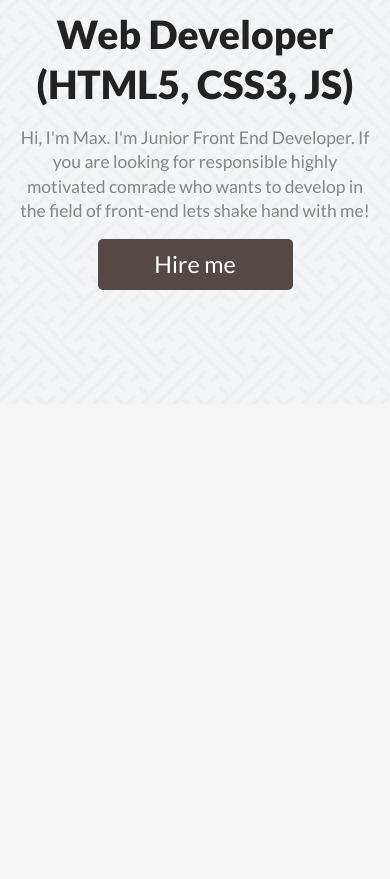
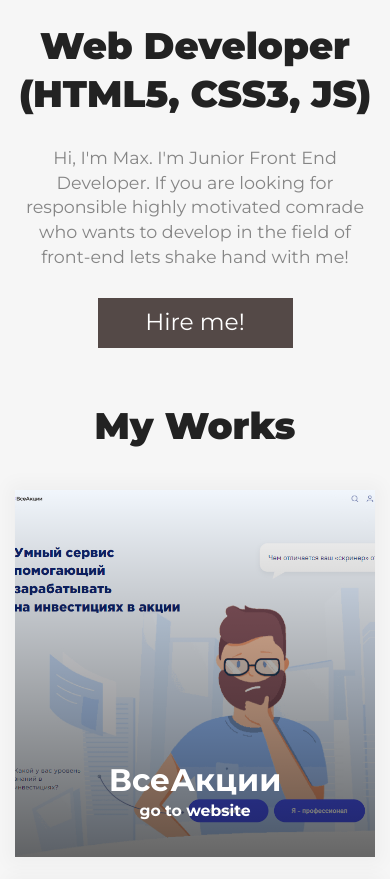
Before and after one commit to Maksyutka/portfolio, a plain HTML site: page index.html in a window 390 px wide. Shown: the part 440-1319 px from the top of the page. Before the commit the page ends 844 px from the top, so only its background shows below. Drawn offline with Linux system fonts and the light colour scheme.

Commit message:
added my works

```diff
--- a/index.html
+++ b/index.html
@@ -13,10 +13,53 @@
 					<span class="main__name">Max Shevchenko</span>
 					<h1>Web Developer (HTML5, CSS3, JS)</h1>
 					<span class="main__subtitle">Hi, I'm Max. I'm Junior Front End Developer. If you are looking for responsible highly motivated comrade who wants to develop in the field of front-end lets shake hand with me!</span>
-					<button>Hire me</button>
+					<button>Hire me!</button>
 				</div>
 				<div class="main__photo">
 					<img src="images/content/me.jpg" />
+				</div>
+			</div>
+		</section>
+		<section class="works">
+			<div class="container">
+				<h2>My Works</h2>
+				<div class="works__wrapper">
+					<a class="works__item">
+						<div class="img-wrapper">
+							<img src="images/content/site1.jpg" />
+						</div>
+						<div class="item__info">
+							<h3>ВсеАкции</h3>
+							<span class="info__subtitle">go to website</span>
+						</div>
+					</a>
+					<a class="works__item">
+						<div class="img-wrapper">
+							<img src="" />
+						</div>
+						<div class="item__info">
+							<h3>My Future Project</h3>
+							<span class="info__subtitle">go to website</span>
+						</div>
+					</a>
+					<a class="works__item">
+						<div class="img-wrapper">
+							<img src="" />
+						</div>
+						<div class="item__info">
+							<h3>My Future Project</h3>
+							<span class="info__subtitle">go to website</span>
+						</div>
+					</a>
+					<a class="works__item">
+						<div class="img-wrapper">
+							<img src="" />
+						</div>
+						<div class="item__info">
+							<h3>My Future Project</h3>
+							<span class="info__subtitle">go to website</span>
+						</div>
+					</a>
 				</div>
 			</div>
 		</section>
--- a/scss/_main.scss
+++ b/scss/_main.scss
@@ -1,9 +1,8 @@
-@import url("https://fonts.googleapis.com/css2?family=Lato:wght@400;700;900&display=swap");
+@import url("https://fonts.googleapis.com/css2?family=Montserrat:wght@400;500;600;700;800;900&display=swap");
 
 body {
-	font-family: "Lato", sans-serif;
+	font-family: "Montserrat", sans-serif;
 	background-color: #f6f6f6;
-	background-image: url(../images/backgrounds/bg.png);
 }
 
 .container {
@@ -27,7 +26,7 @@ body {
 
 			.main__name {
 				color: #544947;
-				font-weight: 900;
+				font-weight: 700;
 				font-size: 32px;
 
 				&::before {
@@ -42,7 +41,7 @@ body {
 			}
 
 			h1 {
-				font-size: 82px;
+				font-size: 70px;
 				font-weight: 900;
 				max-width: 717px;
 				width: 100%;
@@ -59,11 +58,10 @@ body {
 				padding: 15px;
 				background-color: #544947;
 				color: #fff;
-				border-radius: 5px;
 				max-width: 220px;
 				font-size: 24px;
 				transition: background-color 0.3s ease-in-out;
-				margin: 0;
+				margin: auto 0 0 0;
 
 				&:hover {
 					background-color: #7a6a67;
@@ -76,7 +74,6 @@ body {
 			img {
 				width: 100%;
 				height: auto;
-				border-radius: 5px;
 				display: block;
 			}
 		}
@@ -85,15 +82,15 @@ body {
 	@media (max-width: 1470px) {
 		.container {
 			.main__info {
-				grid-gap: 4vw;
+				grid-gap: 3.3vw;
 
 				h1 {
 					max-width: 49vw;
-					font-size: 5.5vw;
+					font-size: 4.9vw;
 				}
 
 				.main__subtitle {
-					font-size: 1.8vw;
+					font-size: 1.75vw;
 				}
 
 				.main__name {
@@ -114,7 +111,12 @@ body {
 		}
 	}
 
+	@media (max-width: 1200px) {
+		padding: 60px 0;
+	}
+
 	@media (max-width: 992px) {
+		padding: 40px 0;
 		.container {
 			.main__info {
 				button {
@@ -135,8 +137,9 @@ body {
 			.main__info {
 				width: 100%;
 				max-width: 100%;
+				grid-gap: 7.3vw;
 				h1 {
-					font-size: 9vw;
+					font-size: 9.5vw;
 					max-width: 100%;
 					text-align: center;
 				}
@@ -176,7 +179,7 @@ body {
 		.container {
 			.main__info {
 				h1 {
-					font-size: 10vw;
+					font-size: 9.5vw;
 				}
 
 				.main__subtitle {
@@ -199,3 +202,163 @@ body {
 		}
 	}
 }
+
+.works {
+	padding-bottom: 100px;
+	.container {
+		h2 {
+			font-size: 70px;
+			font-weight: 900;
+			max-width: 100%;
+			width: 100%;
+			text-align: center;
+			margin-bottom: 100px;
+		}
+
+		.works__wrapper {
+			display: grid;
+			grid-template-columns: repeat(2, 1fr);
+			grid-gap: 25px;
+			.works__item {
+				position: relative;
+
+				.img-wrapper {
+					height: 715px;
+
+					img {
+						height: 100%;
+						width: 100%;
+						display: block;
+						box-shadow: 0px 0px 17px 7px rgba(0, 0, 0, 0.03);
+						position: relative;
+						object-fit: cover;
+					}
+
+					&::after {
+						content: "";
+						position: absolute;
+						bottom: 0;
+						left: 0;
+						width: 100%;
+						height: 100%;
+						transition: opacity 0.25s ease;
+						z-index: 1;
+						background: linear-gradient(180deg, transparent, #000);
+						opacity: 0.6;
+					}
+				}
+
+				.item__info {
+					position: absolute;
+					bottom: 40px;
+					left: 50%;
+					transform: translateX(-50%);
+					color: #fff;
+					z-index: 10;
+					width: 100%;
+					h3 {
+						font-size: 48px;
+						font-weight: 700;
+						text-align: center;
+					}
+
+					.info__subtitle {
+						font-size: 28px;
+						font-weight: 700;
+						display: inline-block;
+						width: 100%;
+						text-align: center;
+					}
+				}
+			}
+		}
+	}
+
+	@media (max-width: 1470px) {
+		.container {
+			h2 {
+				font-size: 4.9vw;
+			}
+
+			.works__wrapper {
+				.works__item {
+					.img-wrapper {
+						height: 48vw;
+						img {
+						}
+					}
+				}
+			}
+		}
+	}
+
+	@media (max-width: 1200px) {
+		padding-bottom: 60px;
+		.container {
+			h2 {
+				margin-bottom: 60px;
+			}
+
+			.works__wrapper {
+				.works__item {
+					.img-wrapper {
+						img {
+						}
+					}
+
+					.item__info {
+						h3 {
+							font-size: 4vw;
+						}
+
+						.info__subtitle {
+							font-size: 2vw;
+						}
+					}
+				}
+			}
+		}
+	}
+
+	@media (max-width: 992px) {
+		padding-bottom: 40px;
+		.container {
+			h2 {
+				margin-bottom: 40px;
+			}
+		}
+	}
+
+	@media (max-width: 768px) {
+		padding-bottom: 15px;
+		.container {
+			h2 {
+				margin-bottom: 40px;
+				margin-top: 10vw;
+				font-size: 9.5vw;
+			}
+
+			.works__wrapper {
+				grid-template-columns: repeat(1, 1fr);
+				.works__item {
+					.img-wrapper {
+						height: 94vw;
+						img {
+						}
+					}
+
+					.item__info {
+						bottom: 9vw;
+						h3 {
+							font-size: 8vw;
+						}
+
+						.info__subtitle {
+							font-size: 4vw;
+						}
+					}
+				}
+			}
+		}
+	}
+}
--- a/scss/_ui.scss
+++ /dev/null
@@ -1,66 +0,0 @@
-button {
-	display: flex;
-	align-items: center;
-	justify-content: center;
-	background: #c0c0c0;
-	border-radius: 3px;
-	margin: 10px;
-	padding: 10px;
-}
-
-button:focus {
-	background: #8f8f8f;
-}
-
-*,
-*:focus,
-*:focus-visible,
-button:focus,
-button:focus-visible,
-.btn:focus,
-.btn:focus-visible,
-a:focus,
-a:focus-visible,
-.btn,
-a {
-	outline: none !important;
-	outline: 0 !important;
-	outline-width: 0 !important;
-	box-shadow: none !important;
-	-moz-box-shadow: none !important;
-	-webkit-box-shadow: none !important;
-	-webkit-tap-highlight-color: transparent !important;
-	-webkit-direct-focus: none !important;
-	-webkit-focus-ring-color: transparent auto 0px;
-	outline-style: none !important;
-	outline: -webkit-focus-ring-color auto 0px;
-	outline: transparent auto 0px;
-}
-.btn {
-	outline: none !important;
-	outline: 0 !important;
-	outline-width: 0 !important;
-	box-shadow: none !important;
-	-moz-box-shadow: none !important;
-	-webkit-box-shadow: none !important;
-	-webkit-tap-highlight-color: transparent !important;
-	-webkit-direct-focus: none !important;
-	-webkit-focus-ring-color: transparent auto 0px;
-	outline-style: none !important;
-	outline: -webkit-focus-ring-color auto 0px;
-	outline: transparent auto 0px;
-}
-a {
-	outline: none !important;
-	outline: 0 !important;
-	outline-width: 0 !important;
-	box-shadow: none !important;
-	-moz-box-shadow: none !important;
-	-webkit-box-shadow: none !important;
-	-webkit-tap-highlight-color: transparent !important;
-	-webkit-direct-focus: none !important;
-	-webkit-focus-ring-color: transparent auto 0px;
-	outline-style: none !important;
-	outline: -webkit-focus-ring-color auto 0px;
-	outline: transparent auto 0px;
-}
```
Also changed, not shown: css/style.css, images/content/site1.jpg (added), 1 other file.
